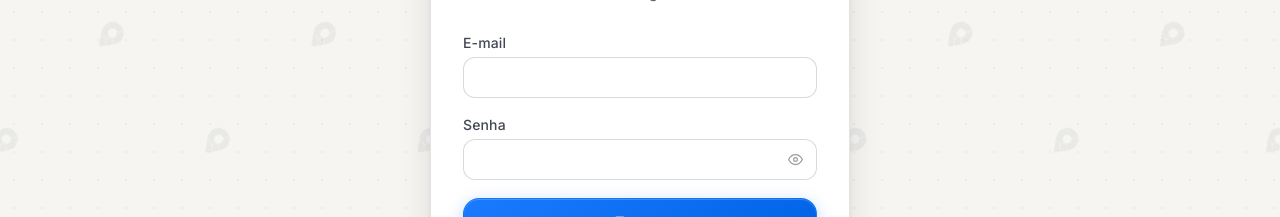
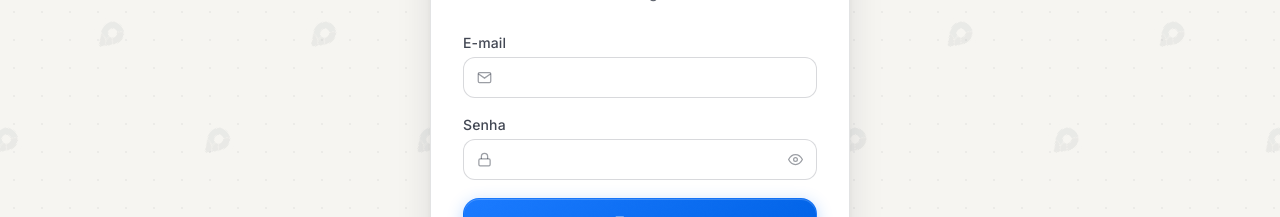
Before and after one commit to sistemapluraapp/Area02-Frontend, a Next.js app: page /login in a window 1280 px wide. Shown: the part 282-499 px from the top of the page. Built offline with nearby package versions, Linux system fonts and the light colour scheme; no server answers.

Commit message:
Corrige ícones dos campos escondidos atrás do fundo do input
Co-Authored-By: Claude Opus 5.5 <noreply@anthropic.com>
Claude-Session: https://claude.ai/code/session_01MGeoertfJFCPQ1yMc49h7S

```diff
--- a/src/components/Input.tsx
+++ b/src/components/Input.tsx
@@ -43,6 +43,8 @@ export default function Input({ label, helperText, error, leadingIcon, trailingI
               left: '0.875rem',
               color: focused ? 'var(--c-input-icon-focus)' : 'var(--c-input-icon)',
               display: 'flex',
+              zIndex: 1,
+              pointerEvents: 'none',
             }}
           >
             {leadingIcon}
```
